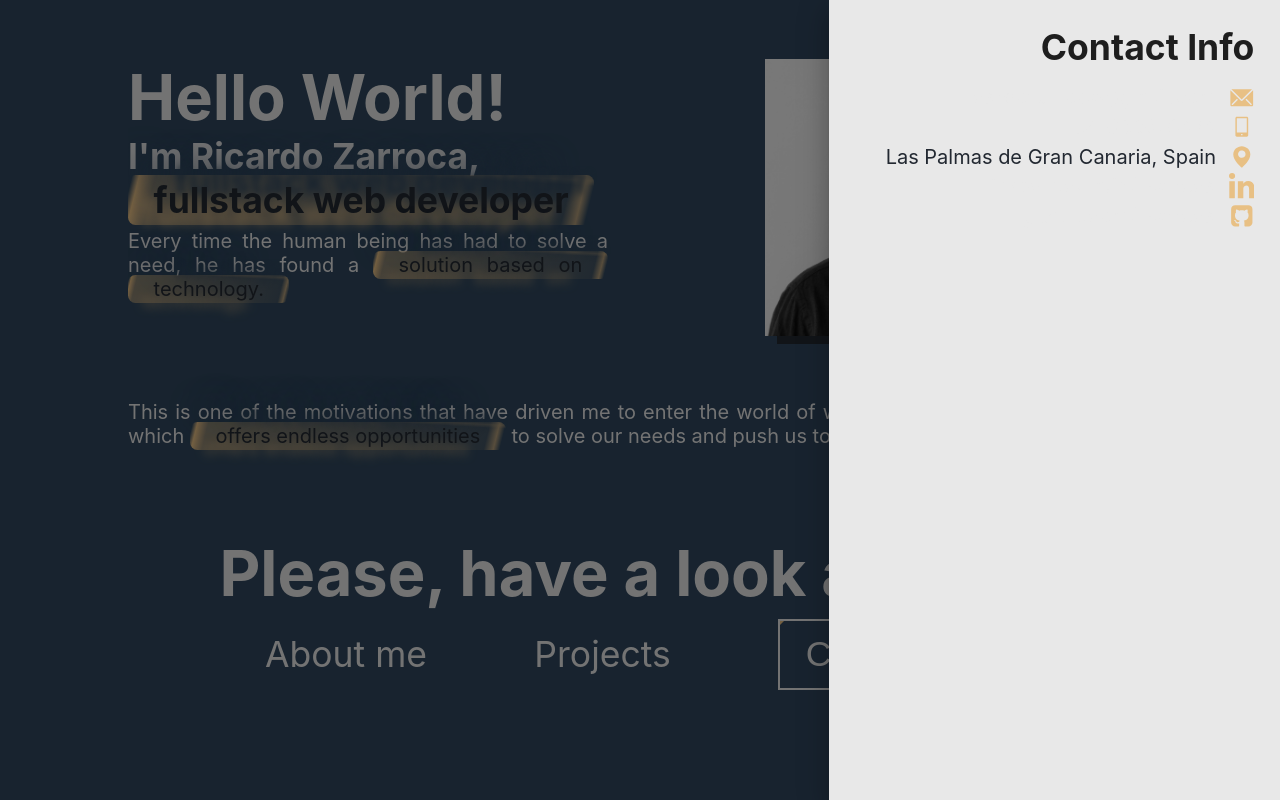
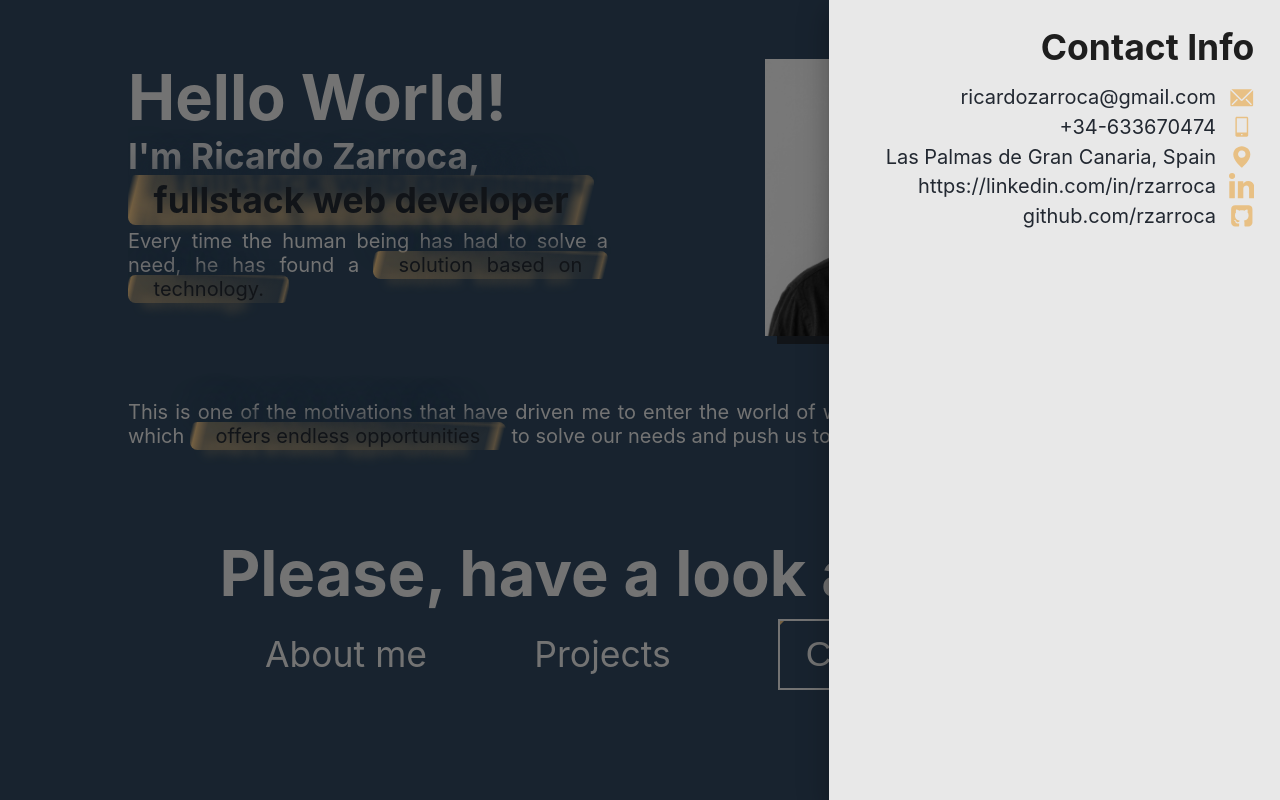
Before and after one commit to rzarroca/portfolio, a React (Create React App) app: page / in a window 1280 px wide. Both pictures are taken after a click on the button "Contact Me". Shown: the top 800 px of the page. Built offline with nearby package versions, Linux system fonts and the light colour scheme.

Commit message:
Page Contact: Improved maintanability

```diff
--- a/src/pages/Contact/Contact.js
+++ b/src/pages/Contact/Contact.js
@@ -1,4 +1,6 @@
+/* eslint-disable react/jsx-indent */
 import './contact.css'
+import { v4 as uuid } from 'uuid'
 import { Link } from 'components/Link/Link'
 
 import { ReactComponent as Mail } from 'assets/svg/mail.svg'
@@ -8,30 +10,54 @@ import { ReactComponent as Linkedin } from 'assets/svg/linkedin.svg'
 import { ReactComponent as GitHub } from 'assets/svg/github.svg'
 
 export function Contact () {
+  const listArray = [
+    {
+      type: 'link',
+      href: 'mailto: ricardozarroca@gmail.com',
+      text: 'ricardozarroca@gmail.com',
+      icon: <Mail fill='#E8C084' className='sideLinks-icon' />
+    },
+    {
+      type: 'link',
+      href: 'tel:+34633670474',
+      text: '+34-633670474',
+      icon: <Phone fill='#E8C084' className='sideLinks-icon' />
+    },
+    {
+      type: 'text',
+      text: 'Las Palmas de Gran Canaria, Spain',
+      icon: <Pin fill='#E8C084' className='sideLinks-icon' />
+    },
+    {
+      type: 'link',
+      href: 'https://linkedin.com/in/rzarroca',
+      text: 'https://linkedin.com/in/rzarroca',
+      icon: <Linkedin fill='#E8C084' className='sideLinks-icon' />
+    },
+    {
+      type: 'link',
+      href: 'https://github.com/rzarroca',
+      text: 'github.com/rzarroca',
+      icon: <GitHub fill='#E8C084' className='sideLinks-icon' />
+    }
+  ]
   return (
     <aside className='sideLinks'>
       <h2>Contact Info</h2>
       <ul className='sideLinks-list'>
-        <li className='sideLinks-item'>
-          <Link href='mailto: ricardozarroca@gmail.com' small>ricardozarroca@gmail.com </Link>
-          <Mail fill='#E8C084' className='sideLinks-icon' />
-        </li>
-        <li className='sideLinks-item'>
-          <Link href='tel:+34633670474' small>+34-633670474</Link>
-          <Phone fill='#E8C084' className='sideLinks-icon' />
-        </li>
-        <li className='sideLinks-item'>
-          Las Palmas de Gran Canaria, Spain
-          <Pin fill='#E8C084' className='sideLinks-icon' />
-        </li>
-        <li className='sideLinks-item'>
-          <Link href='https://linkedin.com/in/rzarroca' small>linkedin.com/in/rzarroca</Link>
-          <Linkedin fill='#E8C084' className='sideLinks-icon' />
-        </li>
-        <li className='sideLinks-item'>
-          <Link href='https://github.com/rzarroca' small>github.com/rzarroca</Link>
-          <GitHub fill='#E8C084' className='sideLinks-icon' />
-        </li>
+        {listArray.map(item => (
+          <li key={uuid()} className='sideLinks-item'>
+            {item.type === 'link'
+              ? <>
+                  <Link href={item.href} small color='dark'>{item.text}</Link>
+                  {item.icon}
+                </>
+              : <>
+                  {item.text}
+                  {item.icon}
+                </>}
+          </li>
+        ))}
       </ul>
     </aside>
   )
```
